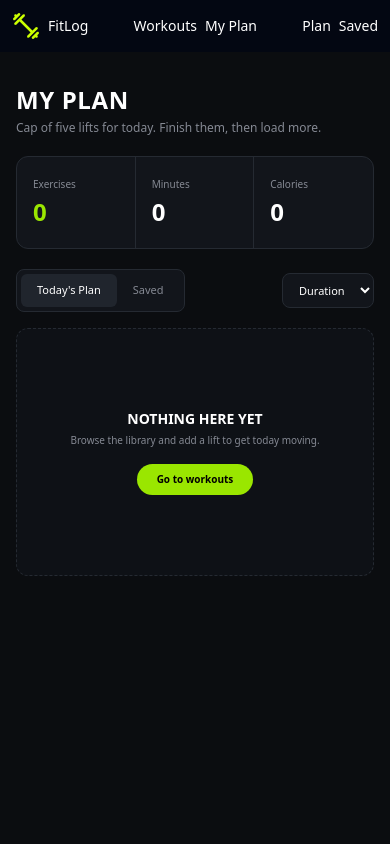
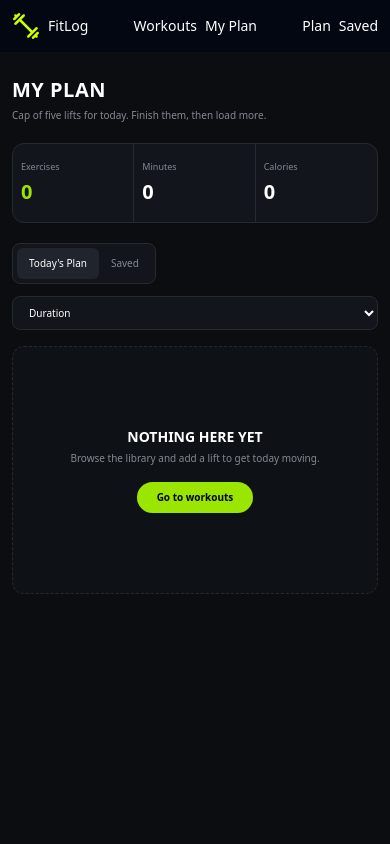
Before and after one commit to toufiq-tech/Fit-Log, a Next.js app: page /myplan in a window 390 px wide. Shown: the top 844 px of the page. Built offline with nearby package versions, Linux system fonts and the light colour scheme.

Commit message:
MyPlan Responsive Done

```diff
--- a/src/app/myplan/page.tsx
+++ b/src/app/myplan/page.tsx
@@ -97,60 +97,60 @@ transition: Bounce,
     };
 
     return (
-        <div className="min-h-screen bg-[#0b0d10] px-4 py-8 text-white">
+        <div className="min-h-screen bg-[#0b0d10] px-3 py-6 text-white sm:px-4 sm:py-8">
             <div className="mx-auto max-w-5xl">
 
                 <div className="mb-5">
-                    <h1 className="text-2xl font-bold uppercase tracking-wide">
+                    <h1 className="text-xl font-bold uppercase tracking-wide sm:text-2xl">
                         MY PLAN
                     </h1>
 
-                    <p className="mt-1 text-xs text-[#858993]">
+                    <p className="mt-1 text-[10px] text-[#858993] sm:text-xs">
                         Cap of five lifts for today. Finish them, then load more.
                     </p>
                 </div>
 
                 <div className="mb-5 grid grid-cols-3 rounded-xl border border-[#252a32] bg-[#12151b]">
 
-                    <div className="border-r border-[#252a32] px-4 py-5">
-                        <p className="text-[10px] text-[#858993]">
+                    <div className="border-r border-[#252a32] px-2 py-4 sm:px-4 sm:py-5">
+                        <p className="text-[9px] text-[#858993] sm:text-[10px]">
                             Exercises
                         </p>
 
-                        <p className="mt-1 text-2xl font-bold text-lime-400">
+                        <p className="mt-1 text-xl font-bold text-lime-400 sm:text-2xl">
                             {works.length}
                         </p>
                     </div>
 
-                    <div className="border-r border-[#252a32] px-4 py-5">
-                        <p className="text-[10px] text-[#858993]">
+                    <div className="border-r border-[#252a32] px-2 py-4 sm:px-4 sm:py-5">
+                        <p className="text-[9px] text-[#858993] sm:text-[10px]">
                             Minutes
                         </p>
 
-                        <p className="mt-1 text-2xl font-bold">
+                        <p className="mt-1 text-xl font-bold sm:text-2xl">
                             {totalMinutes}
                         </p>
                     </div>
 
-                    <div className="px-4 py-5">
-                        <p className="text-[10px] text-[#858993]">
+                    <div className="px-2 py-4 sm:px-4 sm:py-5">
+                        <p className="text-[9px] text-[#858993] sm:text-[10px]">
                             Calories
                         </p>
 
-                        <p className="mt-1 text-2xl font-bold">
+                        <p className="mt-1 text-xl font-bold sm:text-2xl">
                             {totalCalories}
                         </p>
                     </div>
 
                 </div>
 
-                <div className="mb-4 flex items-center justify-between">
+                <div className="mb-4 flex flex-col gap-3 sm:flex-row sm:items-center sm:justify-between">
 
-                    <div className="flex rounded-lg border border-[#252a32] bg-[#12151b] p-1">
+                    <div className="flex w-fit rounded-lg border border-[#252a32] bg-[#12151b] p-1">
 
                         <button
                             onClick={() => setActiveTab("plan")}
-                            className={`rounded-md px-4 py-2 text-[11px] font-medium transition ${
+                            className={`rounded-md px-3 py-2 text-[10px] font-medium transition sm:px-4 sm:text-[11px] ${
                                 activeTab === "plan"
                                     ? "bg-[#20252d] text-white"
                                     : "text-[#858993] hover:text-white"
@@ -161,7 +161,7 @@ transition: Bounce,
 
                         <button
                             onClick={() => setActiveTab("saved")}
-                            className={`rounded-md px-4 py-2 text-[11px] font-medium transition ${
+                            className={`rounded-md px-3 py-2 text-[10px] font-medium transition sm:px-4 sm:text-[11px] ${
                                 activeTab === "saved"
                                     ? "bg-[#20252d] text-white"
                                     : "text-[#858993] hover:text-white"
@@ -183,7 +183,7 @@ transition: Bounce,
                             onChange={(e) =>
                                 setSortBy(e.target.value as SortType)
                             }
-                            className="rounded-lg border border-[#252a32] bg-[#12151b] px-3 py-2 text-[11px] text-white outline-none"
+                            className="w-full rounded-lg border border-[#252a32] bg-[#12151b] px-3 py-2 text-[10px] text-white outline-none sm:w-auto sm:text-[11px]"
                         >
                             <option value="duration">Duration</option>
                             <option value="calories">Calories</option>
@@ -204,7 +204,7 @@ transition: Bounce,
                             return (
                                 <div
                                     key={`${activeTab}-${work.id}-${index}`}
-                                    className={`flex items-center gap-3 rounded-xl border border-[#252a32] bg-[#12151b] p-3 transition ${
+                                    className={`flex flex-col gap-3 rounded-xl border border-[#252a32] bg-[#12151b] p-3 transition sm:flex-row sm:items-center ${
                                         isDone ? "opacity-60" : ""
                                     }`}
                                 >
@@ -214,7 +214,7 @@ transition: Bounce,
                                         width={140}
                                         src={work.image}
                                         alt={work.name}
-                                        className="h-14 w-24 rounded-lg object-cover"
+                                        className="h-40 w-full rounded-lg object-cover sm:h-14 sm:w-24"
                                     />
 
                                     <div className="min-w-0 flex-1">
@@ -233,13 +233,13 @@ transition: Bounce,
                                             {work.equipment}
                                         </p>
 
-                                        <div className="mt-2 flex items-center gap-3 text-[10px]">
+                                        <div className="mt-2 flex flex-wrap items-center gap-2 text-[10px] sm:gap-3">
 
                                             <span className="text-lime-400">
                                                 ◷ {work.duration} min
                                             </span>
 
-                                            <span className="text-lime-400 flex">
+                                            <span className="flex text-lime-400">
                                                 <PiFireSimpleFill/> {work.caloriesBurned} kcal
                                             </span>
 
@@ -251,7 +251,7 @@ transition: Bounce,
 
                                     </div>
 
-                                    <div className="flex shrink-0 items-center gap-2">
+                                    <div className="flex w-full shrink-0 items-center justify-end gap-2 sm:w-auto">
 
                                         <Link
                                             href={`/works/${work.id}`}
@@ -262,7 +262,7 @@ transition: Bounce,
 
                                         <button
                                             onClick={() => handleDone(work.id)}
-                                            className={`rounded-full px-4 py-2 text-[10px] font-semibold transition ${
+                                            className={`rounded-full px-3 py-2 text-[9px] font-semibold transition sm:px-4 sm:text-[10px] ${
                                                 isDone
                                                     ? "bg-[#20252d] text-lime-400"
                                                     : "bg-lime-400 text-black hover:bg-lime-300"
@@ -287,7 +287,7 @@ transition: Bounce,
                             );
                         })
                     ) : (
-                        <div className="flex min-h-62 flex-col items-center justify-center rounded-xl border border-dashed border-[#252a32] bg-[#0e1116] text-center">
+                        <div className="flex min-h-62 flex-col items-center justify-center rounded-xl border border-dashed border-[#252a32] bg-[#0e1116] px-4 text-center">
 
                             <h2 className="text-sm font-bold">
                                 NOTHING HERE YET
```
Lines whose indentation alone changed are shown as unchanged.
